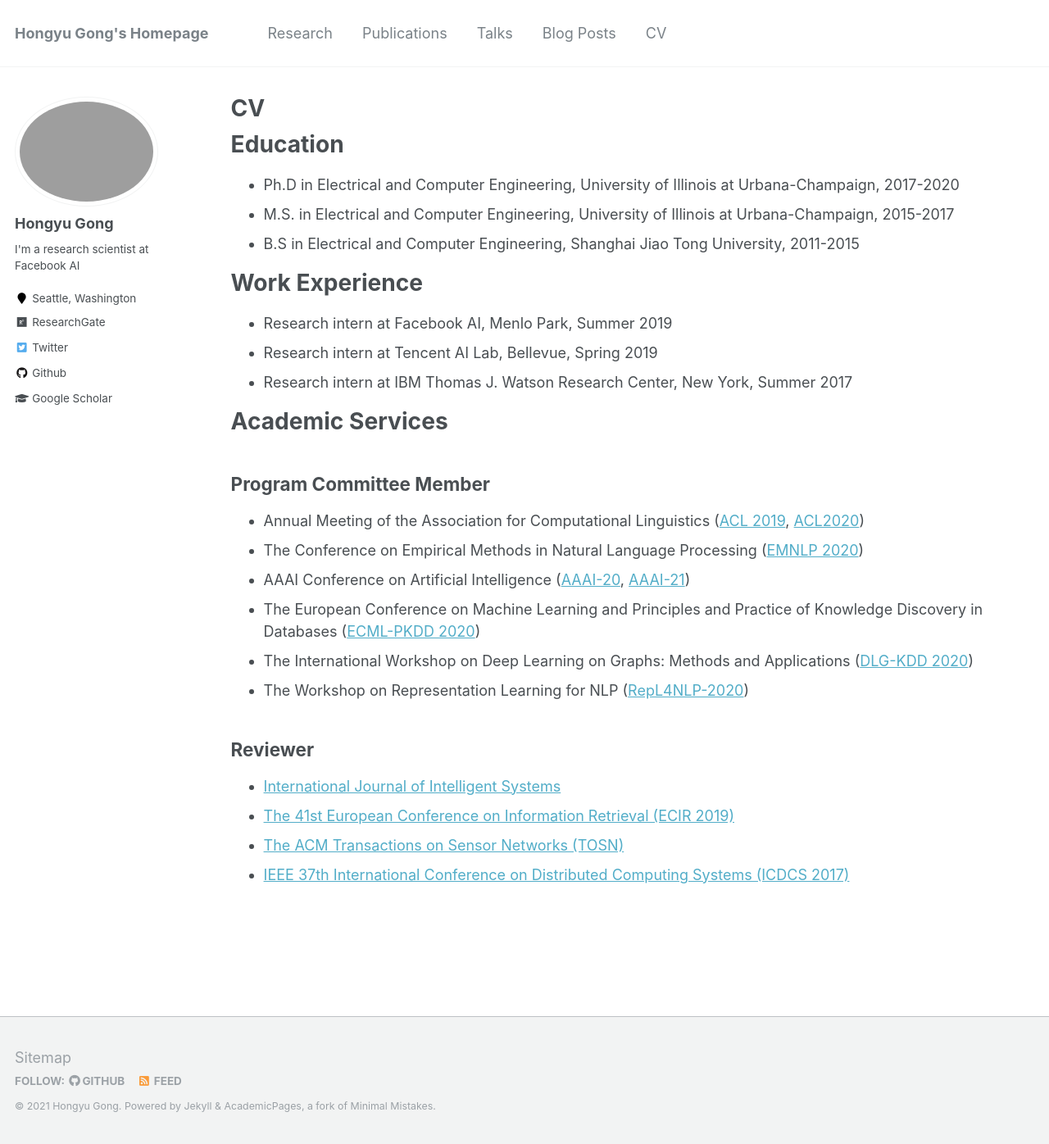
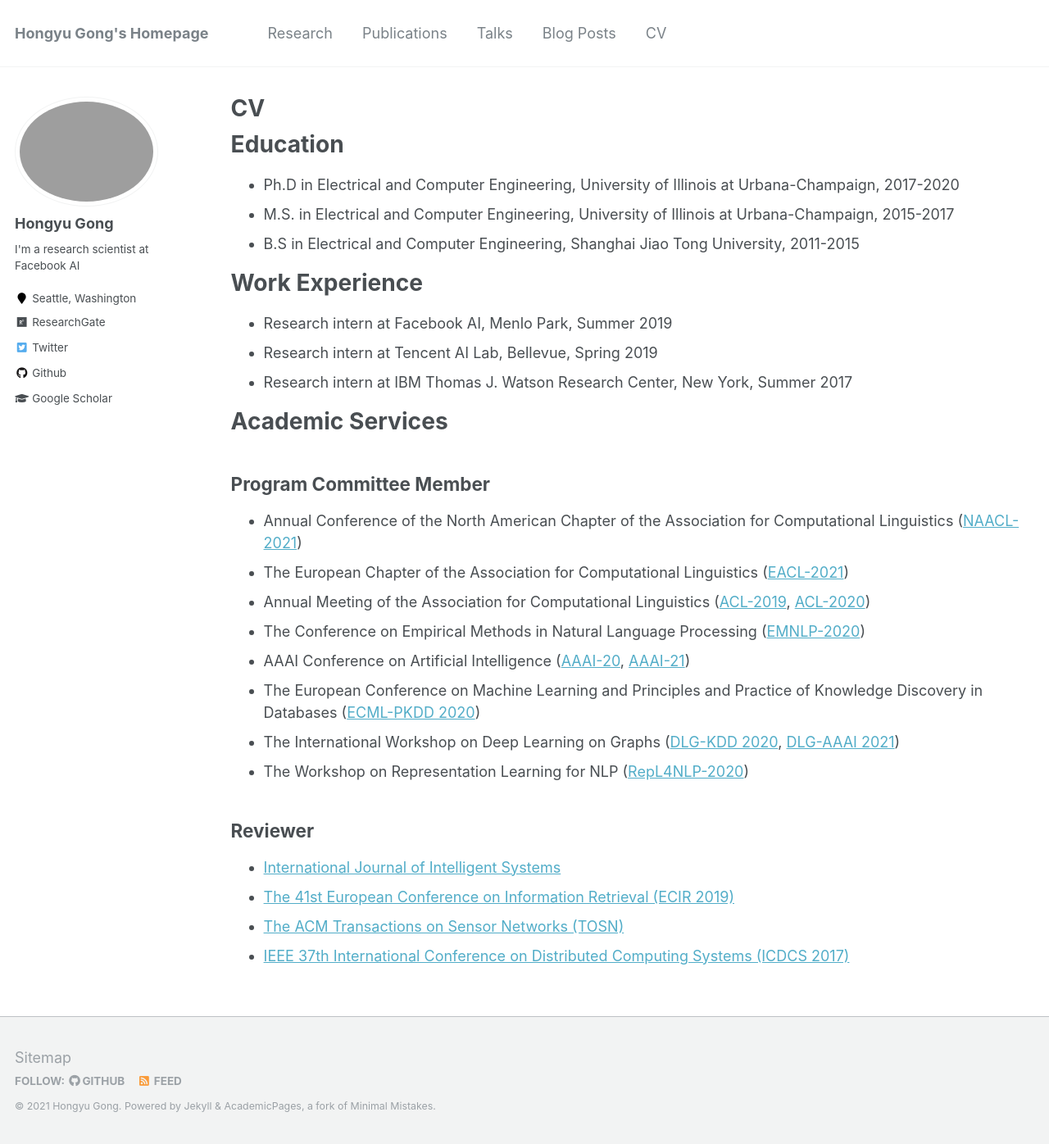
Before and after one commit to HongyuGong/HongyuGong.github.io, a Jekyll site: the page built from _pages/cv.md, in a window 1280 px wide and 1396 px high. Shown: the whole window at 82% size. Built offline with Jekyll 4.4.1, drawn with Linux system fonts in a browser that asks for light colours.

Commit message:
Update cv.md

```diff
--- a/_pages/cv.md
+++ b/_pages/cv.md
@@ -24,11 +24,13 @@ Work Experience
 Academic Services
 ======
 ## Program Committee Member
-* Annual Meeting of the Association for Computational Linguistics ([ACL 2019](http://www.acl2019.org), [ACL2020](https://acl2020.org/))
-* The Conference on Empirical Methods in Natural Language Processing ([EMNLP 2020](https://2020.emnlp.org))
+* Annual Conference of the North American Chapter of the Association for Computational Linguistics ([NAACL-2021](https://2021.naacl.org/))
+* The European Chapter of the Association for Computational Linguistics ([EACL-2021](https://2021.eacl.org/))
+* Annual Meeting of the Association for Computational Linguistics ([ACL-2019](http://www.acl2019.org), [ACL-2020](https://acl2020.org/))
+* The Conference on Empirical Methods in Natural Language Processing ([EMNLP-2020](https://2020.emnlp.org))
 * AAAI Conference on Artificial Intelligence ([AAAI-20](https://aaai.org/Conferences/AAAI-20/), [AAAI-21](https://aaai.org/Conferences/AAAI-21/))
 * The European Conference on Machine Learning and Principles and Practice of Knowledge Discovery in Databases ([ECML-PKDD 2020](https://ecmlpkdd2020.net/))
-* The International Workshop on Deep Learning on Graphs: Methods and Applications ([DLG-KDD 2020](https://deep-learning-graphs.bitbucket.io/dlg-kdd20/))
+* The International Workshop on Deep Learning on Graphs ([DLG-KDD 2020](https://deep-learning-graphs.bitbucket.io/dlg-kdd20/), [DLG-AAAI 2021](https://deep-learning-graphs.bitbucket.io/dlg-aaai21/))
 * The Workshop on Representation Learning for NLP ([RepL4NLP-2020](https://sites.google.com/view/repl4nlp2020/home?authuser=0))
 
 ## Reviewer
```
